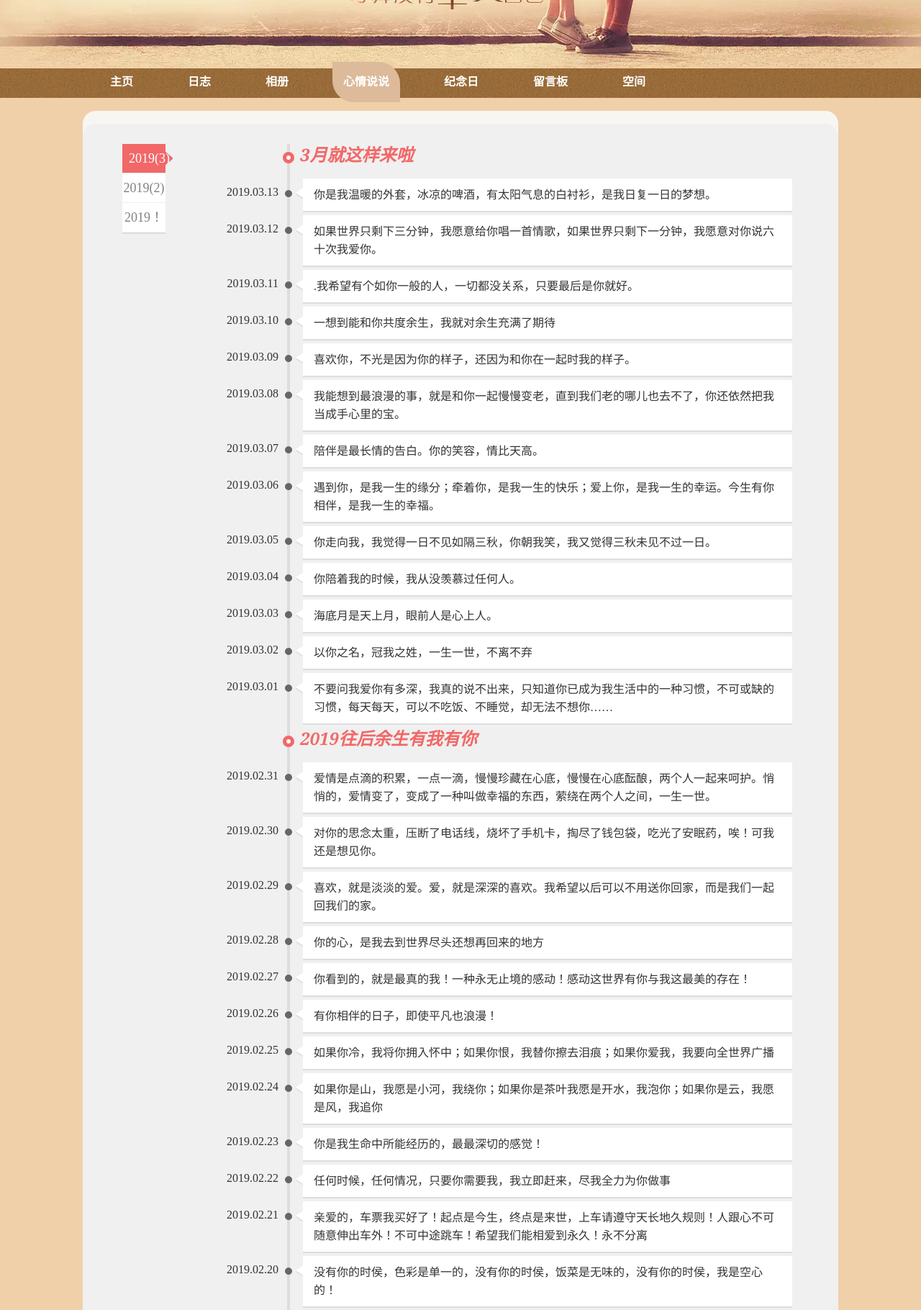
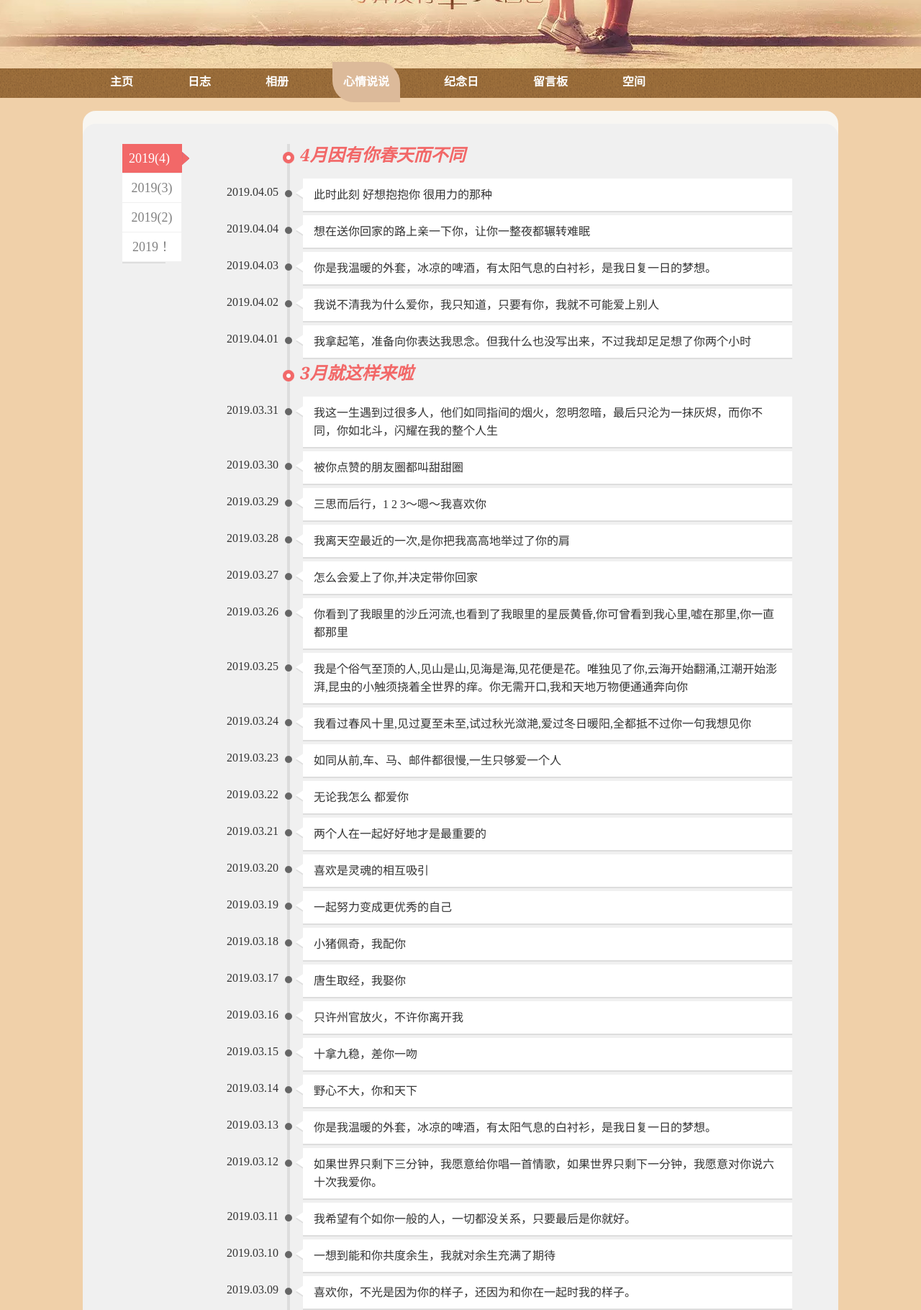
Before and after one commit to fx520/lovehsr.github.io, a PHP site: page /html/say.html in a window 1280 px wide. Shown: the part 184-2004 px from the top of the page at 72% size. Run offline with PHP 8.4, Linux system fonts and the light colour scheme.

Commit message:
2018.04.05
更新

```diff
--- a/LoveIndex.html
+++ b/LoveIndex.html
@@ -17,9 +17,6 @@
 	</head>
 
 	<body>
-		<script>
-			alert("嘻嘻，我家宝贝来啦");
-		</script>
 		<!-- 头部开始 -->
 		<header>
 			<div class="header-box">
--- a/css/about.css
+++ b/css/about.css
@@ -56,8 +56,8 @@ height: 0;
 }
 
 .event_year { width:60px;border-bottom:2px solid #DDD;text-align:center;float:left;margin-top:10px; }
-.event_year li { height:40px;line-height:40px;background:#FFF;margin-bottom:1px;font-size:18px;color:#828282;cursor:pointer; }
-.event_year li.current { width:61px;background:#f26868 url('../images/jian.png') 60px 0 no-repeat;color:#FFF;text-align:left;padding-left:9px; }
+.event_year li {width: 82px;line-height:40px;background:#FFF;margin-bottom:1px;font-size:18px;color:#828282;cursor:pointer; }
+.event_year li.current {width: 84px;background: #f26868 url('../images/jian.png') 83px 0 no-repeat;color:#FFF;text-align:left;padding-left:9px;}
 .event_list { width:850px;float:right;background:url('../images/dian3.png') 139px 0 repeat-y;margin:10px 0 20px 0; }
 .event_list h3 { margin:0 0 10px 132px;font-size:24px;font-family:Georgia;color:#f26868;padding-left:25px;background:url('../images/jian.png') 0 -45px no-repeat;height:38px;line-height:30px;font-style:italic; }
 .event_list li { background:url('../images/jian.png') 136px -80px no-repeat; }
--- a/html/say.html
+++ b/html/say.html
@@ -59,15 +59,113 @@
 				<div class="xinqing">
 					<ul class="event_year">
 
+	                    <li><label for="2019_4">2019(4)</label></li>
 						<li><label for="2019_3">2019(3)</label></li>
 						<li><label for="2019_2">2019(2)</label></li>
-
 						<li><label for="2019">2019！</label></li>
 
 					</ul>
 					<ul class="event_list">
+						<!--2019年4月-->
+						<div>
+							<h3  id="2019_4">4月因有你春天而不同</h3>
+							<li>
+								<span>2019.04.05</span>
+								<p><span>此时此刻 好想抱抱你 很用力的那种</span></p>
+							</li>
+							<li>
+								<span>2019.04.04</span>
+								<p><span>想在送你回家的路上亲一下你，让你一整夜都辗转难眠</span></p>
+							</li>
+							<li>
+								<span>2019.04.03</span>
+								<p><span>你是我温暖的外套，冰凉的啤酒，有太阳气息的白衬衫，是我日复一日的梦想。</span></p>
+							</li>
+							<li>
+								<span>2019.04.02</span>
+								<p><span> 我说不清我为什么爱你，我只知道，只要有你，我就不可能爱上别人</span></p>
+							</li>
+							<li>
+								<span>2019.04.01</span>
+								<p><span>我拿起笔，准备向你表达我思念。但我什么也没写出来，不过我却足足想了你两个小时</span></p>
+							</li>
+						    </h3>
+				  		</div>
+						<!--2019年3月-->
 						<div>
 							<h3 id="2019_3">3月就这样来啦</h3>
+							<li>
+								<span>2019.03.31</span>
+								<p><span>我这一生遇到过很多人，他们如同指间的烟火，忽明忽暗，最后只沦为一抹灰烬，而你不同，你如北斗，闪耀在我的整个人生</span></p>
+							</li>
+							<li>
+								<span>2019.03.30</span>
+								<p><span>被你点赞的朋友圈都叫甜甜圈</span></p>
+							</li>
+							<li>
+								<span>2019.03.29</span>
+								<p><span>三思而后行，1 2 3～嗯～我喜欢你</span></p>
+							</li>
+							<li>
+								<span>2019.03.28</span>
+								<p><span>我离天空最近的一次,是你把我高高地举过了你的肩</span></p>
+							</li>
+							<li>
+								<span>2019.03.27</span>
+								<p><span>怎么会爱上了你,并决定带你回家</span></p>
+							</li>
+							<li>
+								<span>2019.03.26</span>
+								<p><span>你看到了我眼里的沙丘河流,也看到了我眼里的星辰黄昏,你可曾看到我心里,嘘在那里,你一直都那里</span></p>
+							</li>
+							<li>
+								<span>2019.03.25</span>
+								<p><span>我是个俗气至顶的人,见山是山,见海是海,见花便是花。唯独见了你,云海开始翻涌,江潮开始澎湃,昆虫的小触须挠着全世界的痒。你无需开口,我和天地万物便通通奔向你</span></p>
+							</li>
+							<li>
+								<span>2019.03.24</span>
+								<p><span>我看过春风十里,见过夏至未至,试过秋光潋滟,爱过冬日暖阳,全都抵不过你一句我想见你</span></p>
+							</li>
+							<li>
+								<span>2019.03.23</span>
+								<p><span>如同从前,车、马、邮件都很慢,一生只够爱一个人</span></p>
+							</li>
+							<li>
+								<span>2019.03.22</span>
+								<p><span>无论我怎么 都爱你</span></p>
+							</li>
+							<li>
+								<span>2019.03.21</span>
+								<p><span>两个人在一起好好地才是最重要的</span></p>
+							</li>
+							<li>
+								<span>2019.03.20</span>
+								<p><span>喜欢是灵魂的相互吸引</span></p>
+							</li>
+							<li>
+								<span>2019.03.19</span>
+								<p><span>一起努力变成更优秀的自己</span></p>
+							</li>
+							<li>
+								<span>2019.03.18</span>
+								<p><span>小猪佩奇，我配你</span></p>
+							</li>
+							<li>
+								<span>2019.03.17</span>
+								<p><span>唐生取经，我娶你</span></p>
+							</li>
+							<li>
+								<span>2019.03.16</span>
+								<p><span>只许州官放火，不许你离开我</span></p>
+							</li>
+							<li>
+								<span>2019.03.15</span>
+								<p><span>十拿九稳，差你一吻</span></p>
+							</li>
+							<li>
+								<span>2019.03.14</span>
+								<p><span>野心不大，你和天下</span></p>
+							</li>
 							<li>
 								<span>2019.03.13</span>
 								<p><span>你是我温暖的外套，冰凉的啤酒，有太阳气息的白衬衫，是我日复一日的梦想。</span></p>
@@ -78,7 +176,7 @@
 							</li>
 							<li>
 								<span>2019.03.11</span>
-								<p><span>.我希望有个如你一般的人，一切都没关系，只要最后是你就好。</span></p>
+								<p><span>我希望有个如你一般的人，一切都没关系，只要最后是你就好。</span></p>
 							</li>
 							<li>
 								<span>2019.03.10</span>
@@ -121,6 +219,7 @@
 								<p><span>不要问我爱你有多深，我真的说不出来，只知道你已成为我生活中的一种习惯，不可或缺的习惯，每天每天，可以不吃饭、不睡觉，却无法不想你……</span></p>
 							</li>
 						</div>
+						<!--2019年2月-->
 						<div>
 							<h3 id="2019_2">2019往后余生有我有你</h3>
 							<li>
@@ -197,6 +296,7 @@
 							</li>
 
 						</div>
+						<!--七天情侣-->
 						<div>
 							<h3 id="2019">2019.02.07--22：07</h3>
 							<li>
```
Also changed, not shown: html/anniversary.html (+28 -5 lines), html/blog.html (+27 -11 lines), html/guestBook.html (+28 -12 lines), html/photo.html (+28 -7 lines), xiaozhuzai.html (+16 -15 lines), README.md, web/img003small.jpeg (deleted), web/img004small.jpeg (deleted), web/imglsh001small.jpeg (deleted), web/imglsh002small.jpeg (deleted).
